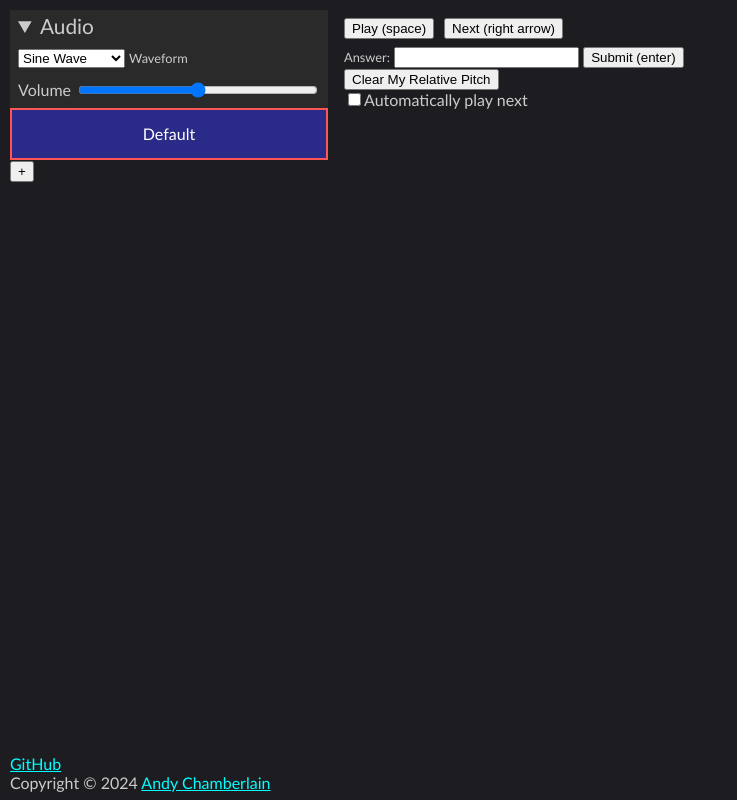
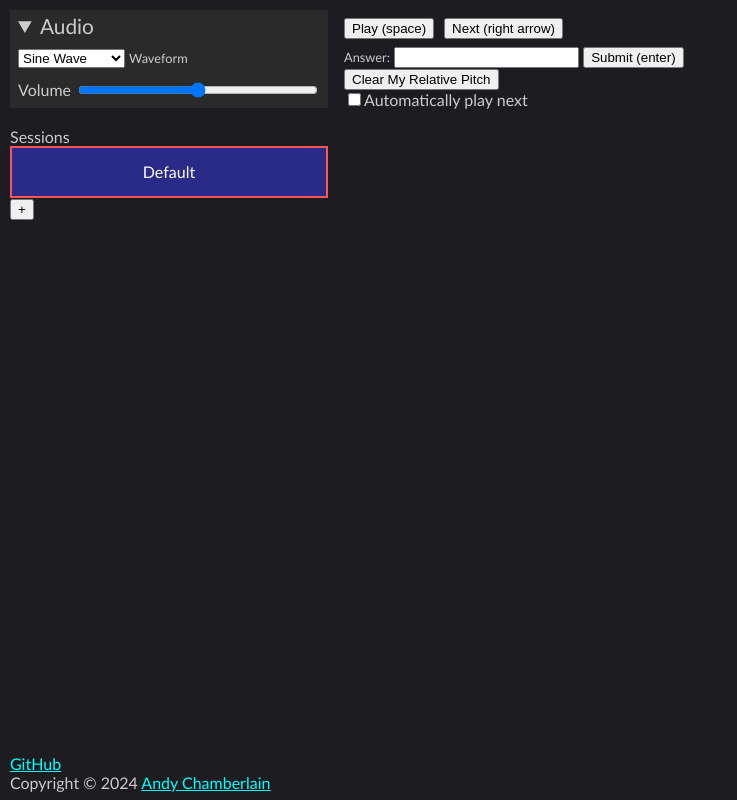
Before and after one commit to apc518/pitchr, a plain HTML site: page index.html in a window 1280 px wide. Shown: the whole page, without its empty margins (0-737 px from the left). Drawn offline with Linux system fonts and the light colour scheme; no server answers.

Commit message:
label the sessions ui

```diff
--- a/index.html
+++ b/index.html
@@ -24,6 +24,7 @@
                         </div>
                     </details>
                 </div>
+                <label for="sessionContainer"><br/>Sessions</label>
                 <div id="sessionContainer"></div>
                 <div>
                     <button id="newSessionButton">+</button>
```
